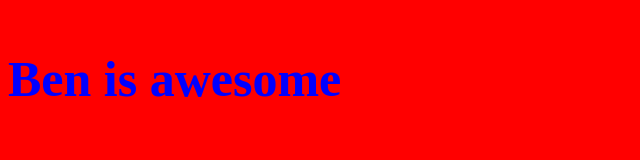
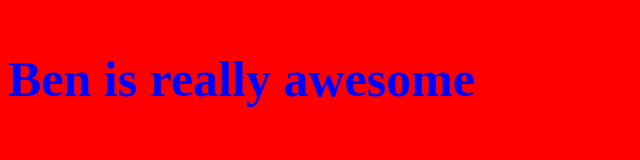
Before and after one commit to bent0b0x/Bens-Awesome-Page, a plain HTML site: page index.html in a window 1280 px wide. Shown: the whole page, without its empty margins (0-640 px from the left). Drawn offline with Linux system fonts and the light colour scheme.

Commit message:
Created using Popcode: https://popcode.org

```diff
--- a/index.html
+++ b/index.html
@@ -7,6 +7,6 @@
     font-size: 50px;
 }</style></head>
     <body>
-        <p>Ben is awesome</p>
+        <p>Ben is really awesome</p>
 
 </body></html>
```
